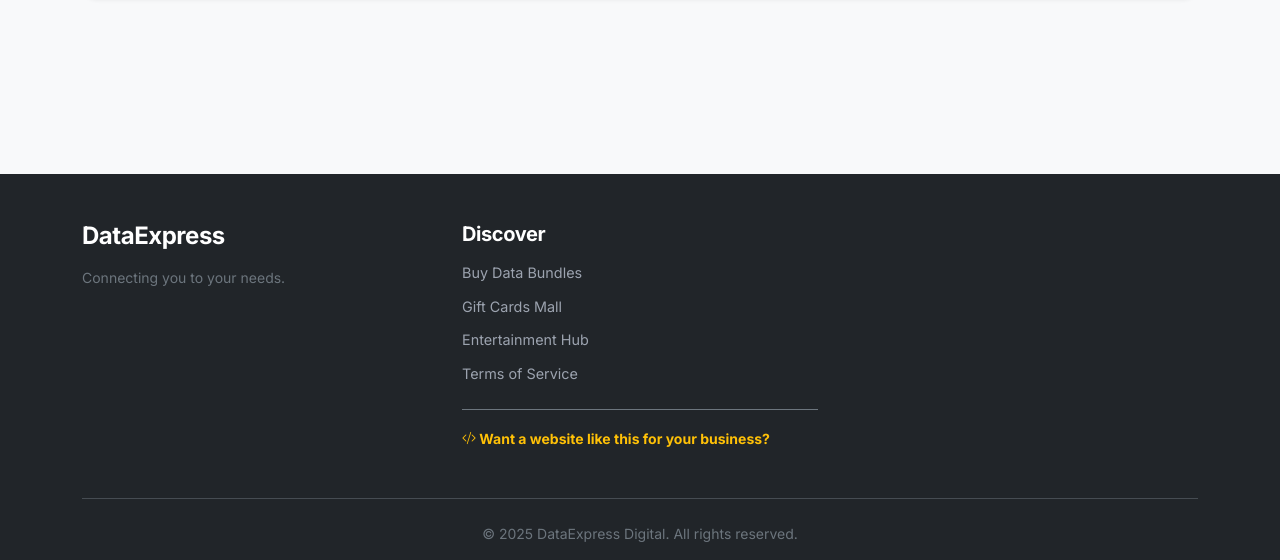
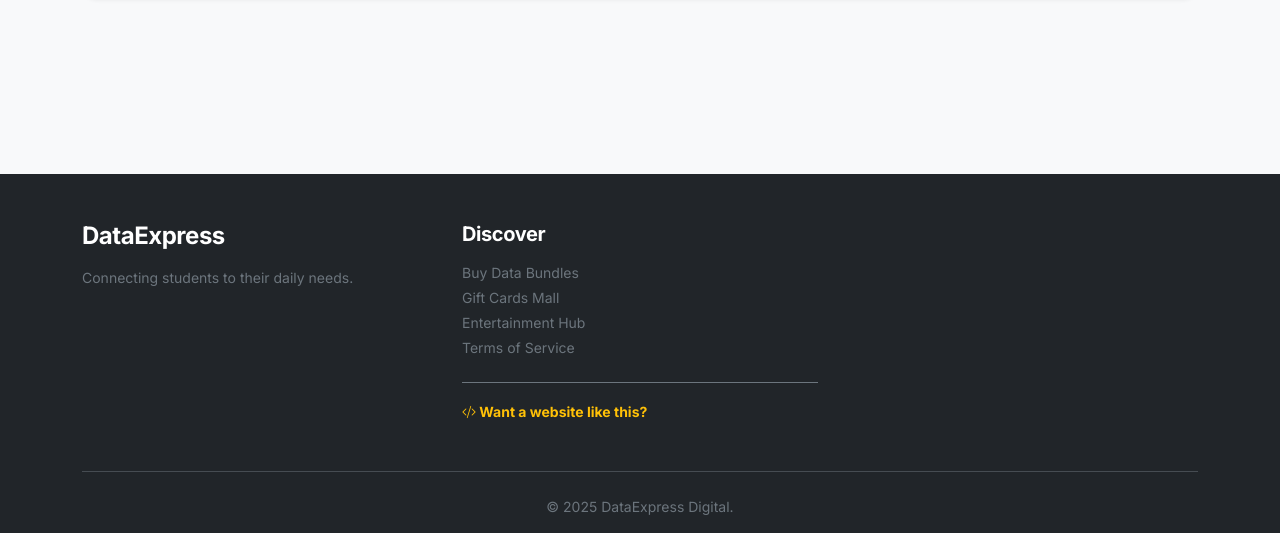
Before and after one commit to Chris-hub100/data-express, a Flask app: page / in a window 1280 px wide. Shown: the part 1093-1653 px from the top of the page. After the commit the page ends 1626 px from the top, so only its background shows below. Run offline with Flask 3, Linux system fonts and the light colour scheme; some libraries are stand-ins or nearby versions.

Commit message:
Support Update_16

```diff
--- a/templates/base.html
+++ b/templates/base.html
@@ -4,18 +4,17 @@
     <meta charset="UTF-8">
     <meta name="viewport" content="width=device-width, initial-scale=1.0">
 
-    <!-- 1. DYNAMIC SEO TITLES -->
-    <title>{% block title %}DataExpress | Cheap Data & Gift Cards{% endblock %}</title>
+    <!-- 1. DYNAMIC SEO TITLES - Updated for Hubtel Compliance -->
+    <title>{% block title %}DataExpress | Campus Logistics & Utility Hub{% endblock %}</title>
 
-    <!-- 2. SEO META TAGS -->
-    <meta name="description" content="{% block description %}Buy cheap MTN, Telecel, and AT data bundles in Ghana. Instant delivery. Shop Netflix, Showmax, and Gaming vouchers via MoMo.{% endblock %}">
-    <meta name="keywords" content="{% block keywords %}cheap data ghana, mtn data bundle, telecel data, buy data online, netflix voucher ghana, showmax voucher, free fire diamonds ghana{% endblock %}">
+    <!-- 2. SEO META TAGS - Updated for Hubtel Compliance -->
+    <meta name="description" content="{% block description %}DataExpress is a premier campus logistics and utility platform. Providing secure student delivery services, instant data utilities, and verified bill payments for DStv, GOtv, and ECG. Operated by Gatekeep Ghana LTD.{% endblock %}">
+    <meta name="keywords" content="{% block keywords %}campus logistics ghana, student delivery service, mtn data bundles ghana, telecel data, bill payments ghana, gatekeep ghana, ledgehold ghana, campus utility app{% endblock %}">
     <meta name="author" content="DataExpress Digital">
 
-    <!-- 3. SOCIAL MEDIA PREVIEW (Open Graph) -->
-    <!-- This makes your link look good on WhatsApp/Twitter -->
-    <meta property="og:title" content="DataExpress | Instant Data & Vouchers">
-    <meta property="og:description" content="Get 5GB MTN Data for GHS 25. Instant delivery via MoMo. Shop Netflix & Gaming cards now.">
+    <!-- 3. SOCIAL MEDIA PREVIEW (Open Graph) - Updated for Hubtel Compliance -->
+    <meta property="og:title" content="DataExpress | Campus Logistics & Utility Hub">
+    <meta property="og:description" content="Streamline your campus life. Secure logistics, instant data utilities, and verified bill payments for students.">
     <meta property="og:image" content="https://dataexpress.store/static/images/social_preview.png">
     <meta property="og:url" content="https://dataexpress.store{{ request.path }}">
     <meta property="og:type" content="website">
@@ -48,13 +47,10 @@
                 <ul class="navbar-nav ms-auto align-items-center gap-3">
                     <li class="nav-item"><a class="nav-link" href="/">Home</a></li>
 
-                    <!-- Always Visible -->
                     <li class="nav-item"><a class="nav-link" href="/shop">Buy Data</a></li>
                     <li class="nav-item"><a class="nav-link" href="/foodrun">Food Run</a></li>
 
-                    <!-- COMPLIANCE HIDING: Hides Risky Links if Mode is True -->
                     {% if not compliance_mode %}
-                    <!--li class="nav-item"><a class="nav-link" href="/vouchers">Gift Cards</a></li-->
                     <li class="nav-item"><a class="nav-link" href="/tv">TV</a></li>
                     {% endif %}
 
@@ -106,23 +102,7 @@
                 </a>
             {% endif %}
 
-            <!-- COMPLIANCE HIDING FOR MOBILE NAV -->
             {% if not compliance_mode %}
-                {% if request.path == '/vouchers' or '/buy/netflix' in request.path or '/buy/showmax' in request.path or '/buy/cod' in request.path %}
-                    <a href="/vouchers" class="nav-link text-primary">
-                        <div class="bg-primary rounded-circle text-white d-flex align-items-center justify-content-center shadow"
-                             style="width: 50px; height: 50px; margin-top: -30px; border: 4px solid white;">
-                            <i class="bi bi-gift-fill fs-4"></i>
-                        </div>
-                        <div style="font-size: 10px; margin-top: 5px;" class="fw-bold">Cards</div>
-                    </a>
-                {% else %}
-                    <!--a href="/vouchers" class="nav-link text-muted">
-                        <i class="bi bi-gift-fill fs-4"></i>
-                        <div style="font-size: 10px;">Cards</div>
-                    </a-->
-                {% endif %}
-
                 {% if request.path == '/tv' %}
                     <a href="/tv" class="nav-link text-primary">
                         <div class="bg-primary rounded-circle text-white d-flex align-items-center justify-content-center shadow"
@@ -138,7 +118,6 @@
                     </a>
                 {% endif %}
             {% else %}
-                <!-- OPTIONAL: Show Food Run icon on Mobile ONLY when Compliance Mode is active (to fill space) -->
                 {% if request.path == '/foodrun' %}
                     <a href="/foodrun" class="nav-link text-primary">
                         <div class="bg-primary rounded-circle text-white d-flex align-items-center justify-content-center shadow"
@@ -169,23 +148,23 @@
                 <div class="col-md-4 mb-4">
                     <h4 class="fw-bold text-warning mb-3">DataExpress</h4>
                     <p class="text-secondary small">
-                        Connecting you to your needs.
+                        Connecting students to their daily needs.
                     </p>
                 </div>
                 <div class="col-6 col-md-4 mb-4">
                     <h5 class="fw-bold mb-3">Discover</h5>
-                    <a href="/shop" class="footer-link">Buy Data Bundles</a>
+                    <a href="/shop" class="text-secondary text-decoration-none d-block mb-1 small">Buy Data Bundles</a>
 
                     {% if not compliance_mode %}
-                    <a href="/vouchers" class="footer-link">Gift Cards Mall</a>
-                    <a href="/tv" class="footer-link">Entertainment Hub</a>
+                    <a href="/vouchers" class="text-secondary text-decoration-none d-block mb-1 small">Gift Cards Mall</a>
+                    <a href="/tv" class="text-secondary text-decoration-none d-block mb-1 small">Entertainment Hub</a>
                     {% endif %}
 
-                    <a href="/terms" class="footer-link">Terms of Service</a>
+                    <a href="/terms" class="text-secondary text-decoration-none d-block mb-1 small">Terms of Service</a>
                     <div class="mt-4 pt-3 border-top border-secondary">
                         <a href="https://wa.me/233535333868?text=I+love+your+site.+I+want+you+to+build+one+for+my+business."
                            class="text-warning text-decoration-none small fw-bold hover-glow">
-                           <i class="bi bi-code-slash"></i> Want a website like this for your business?
+                           <i class="bi bi-code-slash"></i> Want a website like this?
                         </a>
                     </div>
                 </div>
@@ -193,18 +172,19 @@
                 {% if not compliance_mode %}
                 <!--div class="col-6 col-md-4 mb-4">
                     <h5 class="fw-bold mb-3">Partners</h5>
-                    <a href="https://www.primevideo.com/?tag=dataexpressgh-20" class="footer-link">Amazon Prime Video</a>
+                    <a href="https://www.primevideo.com/?tag=dataexpressgh-20" class="text-secondary text-decoration-none d-block mb-1 small">Amazon Prime Video</a>
                 </div-->
                 {% endif %}
             </div>
             <hr class="border-secondary opacity-50 my-4">
             <div class="text-center text-secondary small">
-                &copy; 2025 DataExpress Digital. All rights reserved.
+                &copy; 2025 DataExpress Digital.
             </div>
         </div>
         <div class="d-md-none" style="height: 60px;"></div>
     </footer>
 
+    <!-- Modal Support -->
     <div class="modal fade" id="contactModal" tabindex="-1" aria-hidden="true">
         <div class="modal-dialog modal-dialog-centered">
             <div class="modal-content rounded-4 border-0">
@@ -231,73 +211,19 @@
         </div>
     </div>
 
-    <script src="https://cdn.jsdelivr.net/npm/bootstrap@5.3.0/dist/js/bootstrap.bundle.min.js"></script>
-
-    <script>
-        // --- SECURITY POPUP LOGIC ---
-    document.addEventListener("DOMContentLoaded", function() {
-
-        // 1. Check if user has already seen it recently (Session Storage)
-        // If we don't check this, it will annoy them on every page load!
-        if (!sessionStorage.getItem('seenSecurityAlert')) {
-
-            // 2. Set the 20-second Timer (20000 milliseconds)
-            setTimeout(() => {
-                var securityModal = new bootstrap.Modal(document.getElementById('securityModal'));
-                securityModal.show();
-
-                // 3. Mark as seen so it doesn't show again in this session
-                sessionStorage.setItem('seenSecurityAlert', 'true');
-            }, 20000);
-        }
-    });
-
-    // Helper function to help them bookmark (Works on some browsers)
-    function bookmarkSite() {
-        alert("Tap the bookmark icon at the top right of your screen (Android) or the book icon at the bottom of your screen (ios) or Ctrl+D (Windows) or Cmd+D (Mac) to bookmark this page!");
-    }
-        // SMART HIDING SCRIPT
-        document.addEventListener("DOMContentLoaded", function() {
-            const footer = document.getElementById('mainFooter');
-            const bottomNav = document.getElementById('mobileBottomNav');
-
-            const observer = new IntersectionObserver((entries) => {
-                entries.forEach(entry => {
-                    if (entry.isIntersecting) {
-                        bottomNav.classList.add('nav-hidden');
-                    } else {
-                        bottomNav.classList.remove('nav-hidden');
-                    }
-                });
-            }, { threshold: 0.1 });
-
-            if(footer && bottomNav) {
-                observer.observe(footer);
-            }
-        });
-    </script>
-
-    <!-- ================= SECURITY ALERT POPUP ================= -->
+    <!-- Security Modal -->
     <div class="modal fade" id="securityModal" tabindex="-1" aria-hidden="true" data-bs-backdrop="static">
         <div class="modal-dialog modal-dialog-centered">
             <div class="modal-content rounded-4 border-0 shadow-lg" style="border-left: 5px solid #dc3545;">
-
                 <div class="modal-header border-0">
                     <h5 class="modal-title fw-bold text-danger">
                         <i class="bi bi-shield-lock-fill me-2"></i> Security Alert
                     </h5>
                     <button type="button" class="btn-close" data-bs-dismiss="modal"></button>
                 </div>
-
                 <div class="modal-body py-4">
-                <p class="mb-3">
-                    <strong>Please Be Careful!</strong> There are many fake websites claiming to be us.
-                </p>
-                <p class="text-muted small mb-4">
-                    Always verify you are on <strong>dataexpress.store</strong>.
-                    Please bookmark this site now for your safe return.
-                </p>
-
+                    <p class="mb-3"><strong>Please Be Careful!</strong> There are fake websites claiming to be us.</p>
+                    <p class="text-muted small mb-4">Always verify you are on <strong>dataexpress.store</strong>.</p>
                     <div class="d-grid gap-2">
                         <button class="btn btn-outline-dark btn-sm rounded-pill" onclick="bookmarkSite()">
                             <i class="bi bi-bookmark-star-fill me-2"></i> Bookmark This Site
@@ -307,10 +233,25 @@
                         </button>
                     </div>
                 </div>
-
             </div>
         </div>
     </div>
 
+    <script src="https://cdn.jsdelivr.net/npm/bootstrap@5.3.0/dist/js/bootstrap.bundle.min.js"></script>
+    <script>
+        document.addEventListener("DOMContentLoaded", function() {
+            if (!sessionStorage.getItem('seenSecurityAlert')) {
+                setTimeout(() => {
+                    var securityModal = new bootstrap.Modal(document.getElementById('securityModal'));
+                    securityModal.show();
+                    sessionStorage.setItem('seenSecurityAlert', 'true');
+                }, 20000);
+            }
+        });
+
+        function bookmarkSite() {
+            alert("Bookmark this page manually in your browser for secure access!");
+        }
+    </script>
 </body>
 </html>
```
Lines whose indentation alone changed are shown as unchanged.
